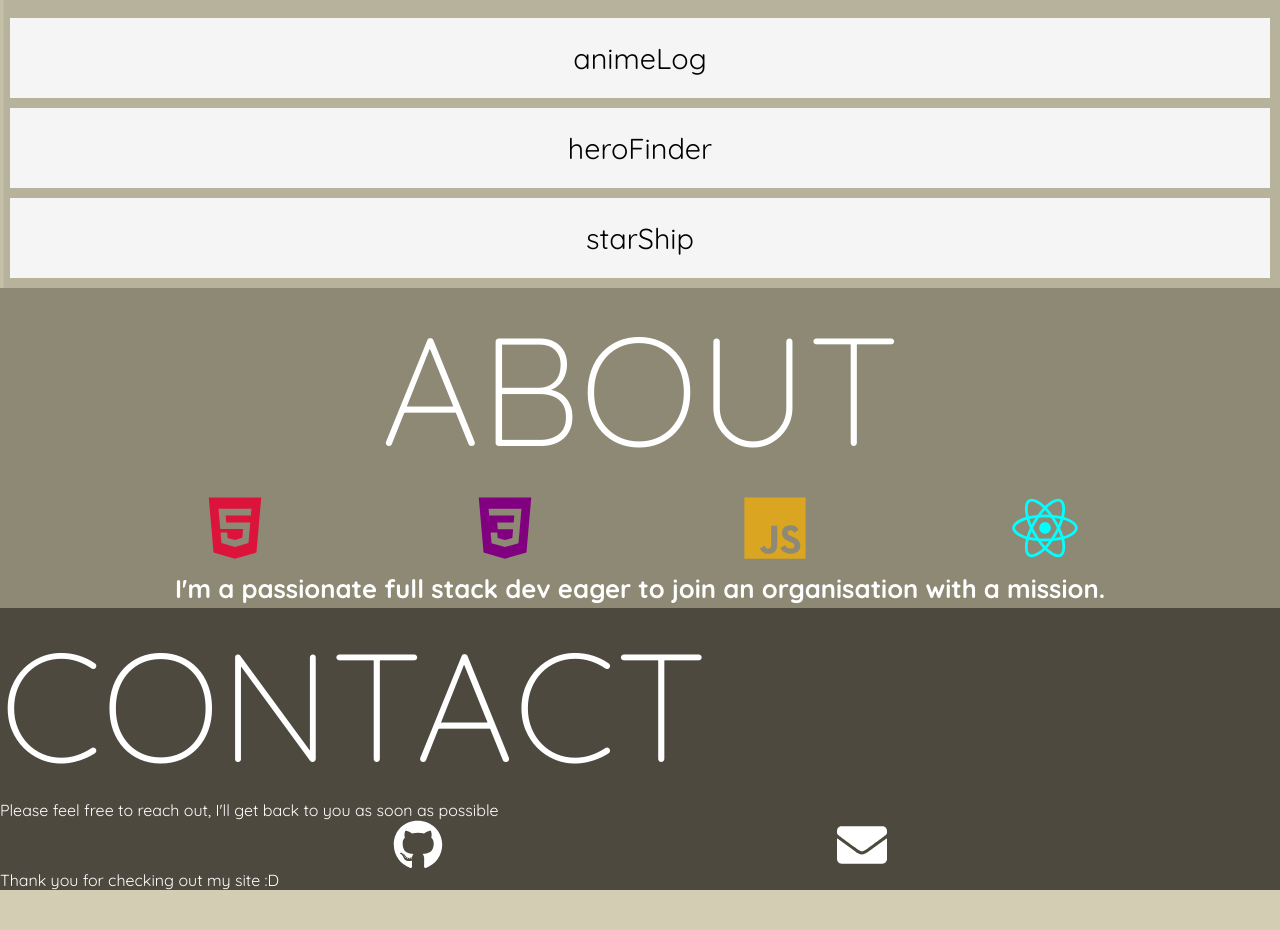
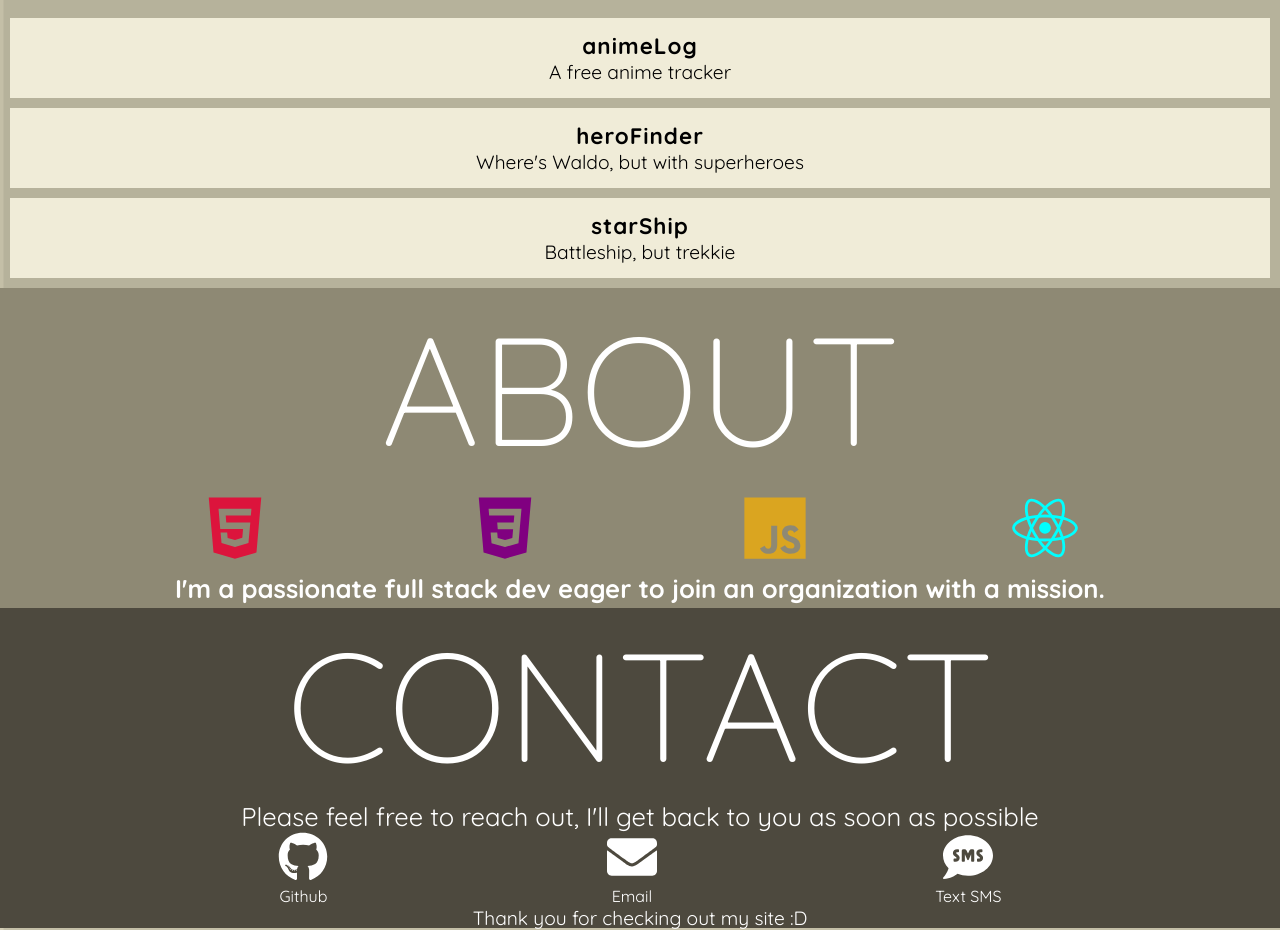
Before and after one commit to marathonic/dev-site, a React (Create React App) app: page / in a window 1280 px wide. Shown: the part 744-1674 px from the top of the page. Before the commit the page ends 1634 px from the top, so only its background shows below. Built offline with nearby package versions, Linux system fonts and the light colour scheme.

Commit message:
change styling for the individual projects and for the contact icon buttons

```diff
--- a/src/components/About.js
+++ b/src/components/About.js
@@ -28,7 +28,7 @@ function About() {
       </span>
       <span className="about-description">
         <p className="bold">
-          I'm a passionate full stack dev eager to join an organisation with a
+          I'm a passionate full stack dev eager to join an organization with a
           mission.
         </p>
       </span>
--- a/src/components/Contact.js
+++ b/src/components/Contact.js
@@ -1,19 +1,34 @@
 import React from "react";
-import { FaGithub, FaEnvelope } from "react-icons/fa";
+import { FaGithub, FaEnvelope, FaSms } from "react-icons/fa";
 import "../styles/contact.css";
 
 function Contact() {
   return (
     <footer className="contact-container">
       <h1 className="h1-section h1-contact">Contact</h1>
-      <p>
-        Please feel free to reach out, I'll get back to you as soon as possible
-      </p>
-      <span className="dev-stack-icons">
-        <FaGithub size={50} />
-        <FaEnvelope size={50} />
+      <span className="contact-description">
+        <p>
+          Please feel free to reach out, I'll get back to you as soon as
+          possible
+        </p>
       </span>
-      <p>Thank you for checking out my site :D</p>
+      <span className="contact-icons">
+        <a href="https://github.com/marathonic" className="contact-icon-btn">
+          <FaGithub size={50} className="contact-icon" />
+          <p>Github</p>
+        </a>
+        <a href="mailto:marathonic@proton.me" className="contact-icon-btn">
+          <FaEnvelope size={50} className="contact-icon" />
+          <p>Email</p>
+        </a>
+        <a href="tel:+522223638615" className="contact-icon-btn">
+          <FaSms size={50} className="contact-icon" />
+          <p>Text SMS</p>
+        </a>
+      </span>
+      <span className="contact-thanks">
+        <p>Thank you for checking out my site :D</p>
+      </span>
     </footer>
   );
 }
--- a/src/components/Projects.js
+++ b/src/components/Projects.js
@@ -3,18 +3,33 @@ import "../styles/projects.css";
 
 export const Projects = () => {
   const repos = [
-    { title: "animeLog", img: "src" },
-    { title: "heroFinder", img: "src" },
-    { title: "starShip", img: "src" },
+    { title: "animeLog", img: "src", description: "A free anime tracker" },
+    {
+      title: "heroFinder",
+      img: "src",
+      description: "Where's Waldo, but with superheroes",
+    },
+    {
+      title: "starShip",
+      img: "src",
+      description: "Battleship, but trekkie",
+    },
   ];
 
   const mappedRepos = repos.map((repo) => {
     return (
-      <div key={repo.title} className="project-preview">
-        <span>
-          <p>{`${repo.title}`}</p>
-        </span>
-      </div>
+      <a
+        href="https://www.google.com"
+        key={repo.title}
+        className="single-project-container"
+      >
+        <div className="project-preview">
+          <span>
+            <h3 className="project-title">{`${repo.title}`}</h3>
+            <p className="project-description">{repo.description}</p>
+          </span>
+        </div>
+      </a>
     );
   });
 
--- a/src/styles/contact.css
+++ b/src/styles/contact.css
@@ -1,9 +1,43 @@
 .contact-container {
   background-color: #4d493e;
   color: white;
+  height: 20em;
+  display: flex;
+  flex-direction: column;
+  justify-content: space-evenly;
+  align-items: center;
   /* position: static; */
   /* bottom: 0; */
   /* margin-top: 100%; */
   /* margin-top: 10px; */
   /* padding-bottom: 100px; */
 }
+
+.contact-description {
+  font-size: 1.6rem;
+  text-align: center;
+}
+
+.contact-icons {
+  width: 100%;
+  display: flex;
+  justify-content: space-evenly;
+}
+
+.contact-thanks {
+  font-size: 1.2rem;
+}
+
+.contact-icon-btn {
+  /* width: 100%; */
+  text-align: center;
+  background-color: transparent;
+  color: white;
+  border: transparent;
+  text-decoration: none;
+}
+
+.contact-icon {
+  /* box-shadow: 1px 1px 5px white; */
+  pointer-events: none;
+}
--- a/src/styles/projects.css
+++ b/src/styles/projects.css
@@ -29,6 +29,11 @@
   text-shadow: 0.1rem 0.1rem 0 gray;
 }
 
+.single-project-container {
+  text-decoration: none;
+  color: black;
+}
+
 .mapped-repos-container {
   width: 100%;
 }
@@ -40,9 +45,21 @@
   align-items: center;
 
   background-color: whitesmoke;
+  background-color: #f0ecd8;
+
   /* border: solid #4d493e 1px; */
   height: 5rem;
   margin: 10px;
+}
+
+.project-title {
+  /* font-weight: lighter; */
+  letter-spacing: 1px;
+  font-size: 1.4rem;
+}
+
+.project-description {
+  font-size: 1.2rem;
 }
 
 /* tablet style */
```
